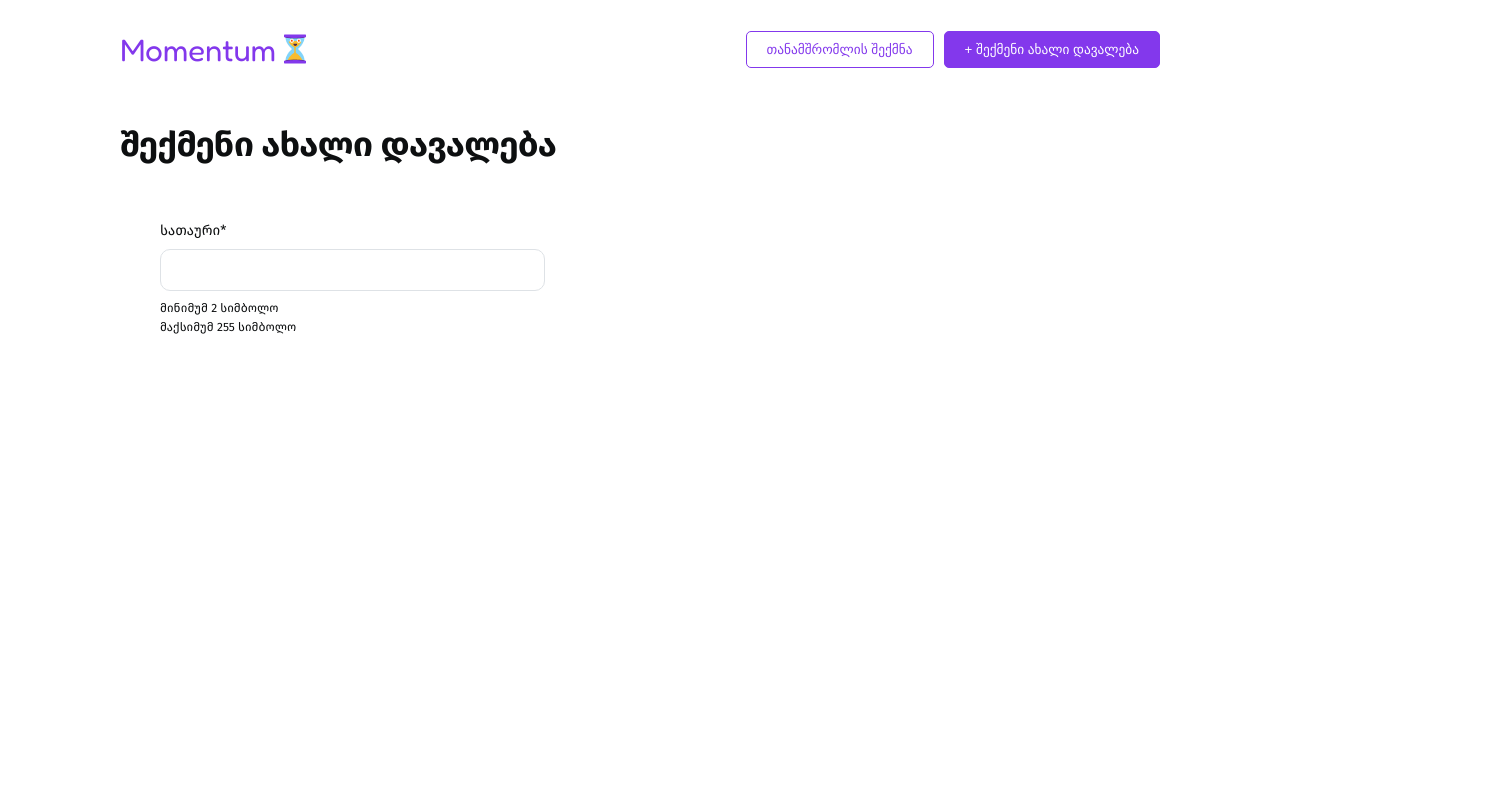
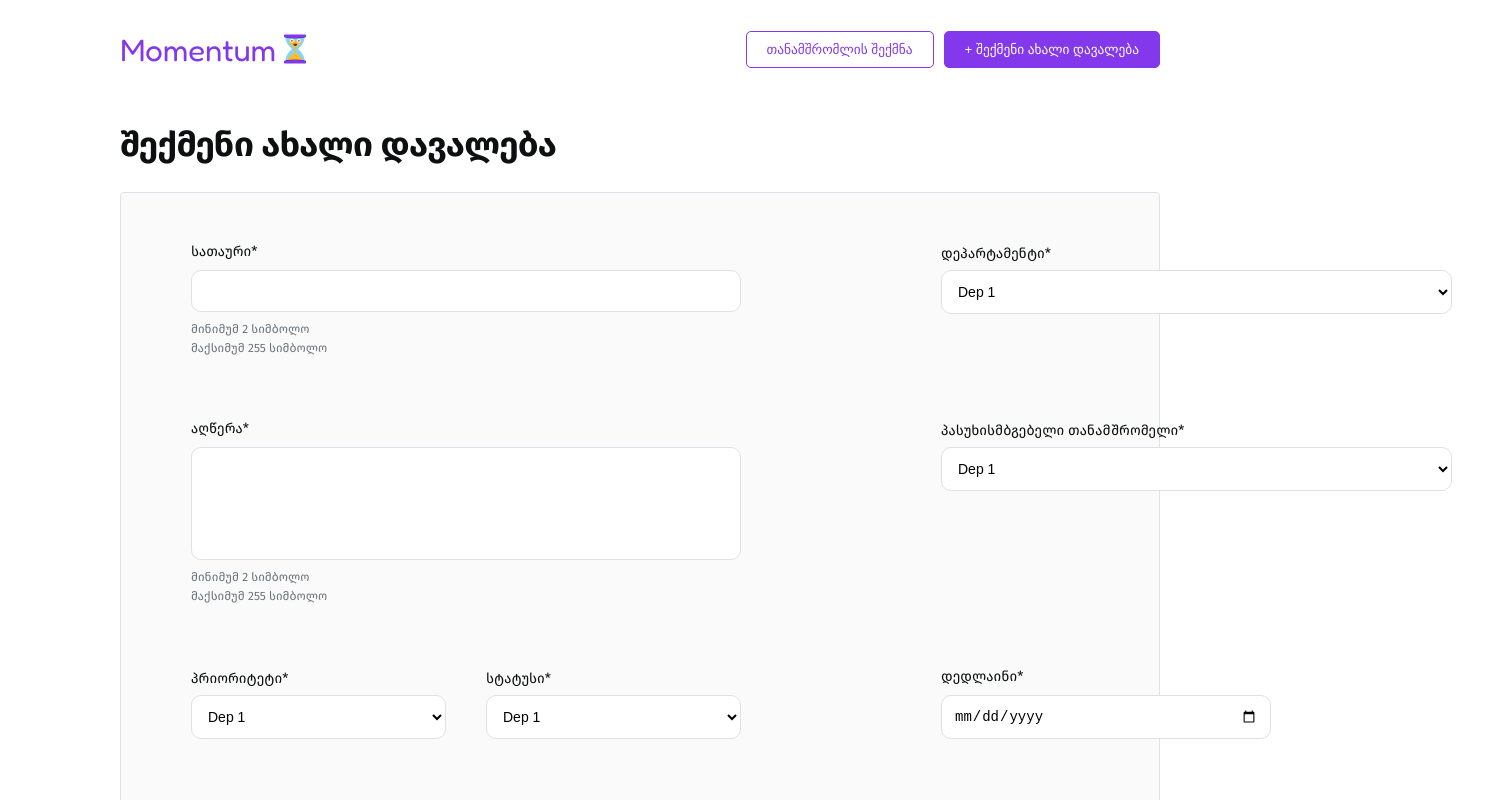
Before and after one commit to kinkriasvhili/RDBR-Bootcamp-Project, a React (Vite) app: page /CreateTask in a window 1280 px wide. Shown: the top 800 px of the page, 1491 px wide, since content can reach past the window. Built offline with nearby package versions, Linux system fonts and the light colour scheme.

Commit message:
make styles for create task page

```diff
--- a/src/components/CreateEmployee/EmployeeModal.jsx
+++ b/src/components/CreateEmployee/EmployeeModal.jsx
@@ -83,22 +83,25 @@ export default function EmployeeModal({
                   formData={formData}
                   handleChange={handleChange}
                   name="name"
-                  type="text"/>
+                  type="text"
+                  location="employeeModal"/>
 
                 <NormalInput
                   inputName='გვარი'
                   formData={formData}
                   handleChange={handleChange}
                   name="surname"
-                  type="text"/>
+                  type="text"
+                  location="employeeModal"/>
               </div>
               <NormalInput
                 inputName='ავატარი'
                 formData={null}
                 handleChange={handleFileChange}
                 name="avatar"
-                type="file"/>
-              <Department />
+                type="file"
+                location="employeeModal"/>
+              <Department selectName="დეპარტამენტი*" />
             </div>
 
             <div className={styles.buttonsContainer}>
--- /dev/null
+++ b/src/components/inputs/Calendar.jsx
@@ -0,0 +1,14 @@
+import styles from "./inputs.module.css"
+
+export default function Calendar({ location, calendarName }) {
+  return (
+    <div className={styles.calendarContainer}>
+      <label>{calendarName}</label>
+      <input
+        type="date"
+        className={styles.calendarInput}
+        data-location={location}
+      />
+    </div>
+  );
+};
--- a/src/components/inputs/Department.jsx
+++ b/src/components/inputs/Department.jsx
@@ -1,8 +1,8 @@
-import styles from './inputs.module.css'
-export default function Department() {
+import styles from '../../pages/CreateTask/create.module.css'
+export default function Department({location, selectName}) {
   return (
-    <div>
-      <label >დეპარტამენტი</label>
+    <div className={location == "createTask" ? styles.department : ""}>
+      <label >{selectName}</label>
       <select id="Departament" name="options">
         <option value="option1">Dep 1</option>
         <option value="option2">Dep 2</option>
--- a/src/components/inputs/Normal.jsx
+++ b/src/components/inputs/Normal.jsx
@@ -1,14 +1,20 @@
 import styles from './inputs.module.css'
 import Requairements from './Requairements';
 
-export default function NormalInput({ formData, handleChange, inputName, type, name }) {
+export default function NormalInput({ formData, handleChange, inputName, type, name, location }) {
+  let containerClassNme = ""
+  if(name === "avatar" & location=="employeeModal") {
+    containerClassNme = styles.avatarContainer
+  } else if ((name === "title" & location=="createTask") || inputName == "აღწერა") {
+    containerClassNme = styles.titleContainer
+  } else {
+    containerClassNme = styles.singleInputCon
+  }
   return (
-    <div
-      className={name === "avatar" ? styles.avatarContainer : styles.singleInputCon}
-
-    >
+    <div className={containerClassNme}>
       <label>{inputName}*</label>
       <input
+        className={inputName == "აღწერა"? styles.describeInp : ""}
         type={type}
         name={name}
         value={formData ? formData[name] : ""}
--- a/src/components/inputs/inputs.module.css
+++ b/src/components/inputs/inputs.module.css
@@ -9,9 +9,10 @@ label {
   font-size: 14px;
   color: var(--grayShades-color);
 }
-input, select {
+
+.calendarInput, input, select {
   padding: 12px;
-  border: 1px solid var(--gray-color);
+  border: 1px solid #DEE2E6;
   border-radius: 10px;
   width: 100%;
   font-size: 14px;
@@ -45,7 +46,7 @@ select {
 .avatarContainer input {
   cursor:pointer;
   padding: 10px;
-  border: 2px dashed  var(--gray-color);
+  border: 2px dashed  var(--grayLightShades-color);
   border-radius: 10px;
   font-size: 16px;
   height: 120px;
@@ -57,3 +58,23 @@ select {
 .disable {
   display: none;
 }
+
+.calendarContainer,
+.titleContainer {
+  min-width: 550px;
+  min-height: 108px;
+  position: relative;
+  display: flex;
+  flex-direction: column;
+  gap: 10px;
+}
+
+
+.describeInp {
+  height: 113px;
+  width: 550px;
+}
+
+.calendarInput {
+  width: 60%;
+}
--- a/src/general.css
+++ b/src/general.css
@@ -41,6 +41,7 @@
   --black-color: #212529;
   --gray-color: #dee2e6;
   --grayShades-color: #0d0f10;
+  --grayLightShades-color: #6C757D;
 }
 
 body {
@@ -53,9 +54,10 @@ button {
   padding: 15px 15px;
   border-radius: 10px;
   color: white;
-  border: none;
+  border:1px solid var(--primary-color);
   background-color: var(--primary-color);
   cursor: pointer;
+  transition: 0.2s;
 }
 
 li,
@@ -74,3 +76,8 @@ ul {
 input {
   outline: none;
 }
+
+span {
+  font-size: 12px;
+  color: var(--grayLightShades-color);
+}
--- a/src/pages/CreateTask/Body.jsx
+++ b/src/pages/CreateTask/Body.jsx
@@ -1,28 +1,9 @@
 import NormalInput from '../../components/inputs/Normal'
-import Requairements from '../../components/inputs/Requairements'
 import styles from './create.module.css'
-import { useState, useReducer } from 'react'
+import Department from '../../components/inputs/Department';
+import Calendar from '../../components/inputs/Calendar';
 
-const reducer = (state, action) => {
-  switch (action.type){
-    case "CHANGE":
-      return {...state, [action.field]: action.value}
-  }
-
-
-}
-
-export default function Body() {
-  const [formData, dispatch] = useReducer(reducer, {
-    title: "",
-    department_id: 1,
-    describtion: "",
-    ResponsibleEmployee: "",
-    priority: "საშუალო",
-    status: 'დასაწყები',
-    deadline: ""
-  })
-
+export default function Body({formData, dispatch}) {
   const handleChange = (e) => {
     dispatch({type: "CHANGE", field: e.target.name, value: e.target.value})
   };
@@ -30,13 +11,40 @@ export default function Body() {
   return (
     <div className={styles.body}>
         <form>
+          <div className={styles.inputRow}>
             <NormalInput
               inputName='სათაური'
               formData={formData}
               handleChange={handleChange}
               name="title"
               type="text"
+              location="createTask"
             />
+            <Department location="createTask" selectName="დეპარტამენტი*"/>
+          </div>
+          <div className={styles.inputRow}>
+            <NormalInput
+              inputName='აღწერა'
+              formData={formData}
+              handleChange={handleChange}
+              name="describtion"
+              type="text"
+              location="createTask"
+            />
+            <Department location="createTask"  selectName="პასუხისმბგებელი თანამშრომელი*"/>
+          </div>
+          <div className={styles.inputRow}>
+            <div className={styles.miniRow} >
+              <Department location="createTask"  selectName="პრიორიტეტი*"/>
+              <Department location="createTask"  selectName="სტატუსი*"/>
+            </div>
+            <Calendar location="createTask"  calendarName="დედლაინი*"/>
+          </div>
+          <div className={styles.buttonContainer}>
+            <button className={styles.createTaskButton}>
+              დავალების შექმნა
+            </button>
+          </div>
        </form>
     </div>
   )
--- a/src/pages/CreateTask/CreateTask.jsx
+++ b/src/pages/CreateTask/CreateTask.jsx
@@ -1,11 +1,28 @@
 import Body from "./Body"
 import styles from "./create.module.css"
+import { useState, useReducer } from 'react'
+
+const reducer = (state, action) => {
+  switch (action.type){
+    case "CHANGE":
+      return {...state, [action.field]: action.value}
+  }
+}
 
 export default function CreateTask() {
+    const [formData, dispatch] = useReducer(reducer, {
+        title: "",
+        department_id: 1,
+        describtion: "",
+        ResponsibleEmployee: "",
+        priority: "საშუალო",
+        status: 'დასაწყები',
+        deadline: "",
+      })
     return (
         <div className={styles.CreateTaskContainer}>
             <h2 className={styles.title}>შექმენი ახალი დავალება</h2>
-            <Body />
+            <Body formData={formData} dispatch={dispatch}/>
         </div>
     )
 }
--- a/src/pages/CreateTask/create.module.css
+++ b/src/pages/CreateTask/create.module.css
@@ -9,9 +9,49 @@
   font-weight: 600;
   font-size: 34px;
   color: var(--grayShades-color);
-  margin-bottom: 20px;
+  margin-bottom: 10px;
 }
 .body {
-  color: red;
-  padding: 40px 0 0 40px;
+  border: 0.3px solid var(--gray-color);
+  padding: 30px 70px 120px 70px;
+  border-radius: 4px;
+  max-height: 958px;
+  margin-top: 20px;
+  background-color: rgb(250, 250, 250);
+
 }
+.inputRow {
+  position: relative;
+  display: flex;
+  width: 1261px;
+  justify-content: start;
+  gap: 200px;
+  margin: 20px 0;
+}
+.department {
+  width: 550px;
+  height: 108px;
+  margin: 0;
+}
+.department select{
+  width: 100%;
+  margin-top: 8px;
+}
+
+.miniRow {
+  display: flex;
+  width: 550px;
+  gap: 40px;
+}
+.buttonContainer {
+  width: 1261px;
+  text-align: end;
+}
+.buttonContainer button {
+  padding: 10px 20px;
+  border-radius: 4px;
+}
+.createTaskButton:hover {
+  background-color: white;
+  color: var(--primary-color);
+}
```
Lines whose indentation alone changed are shown as unchanged.
